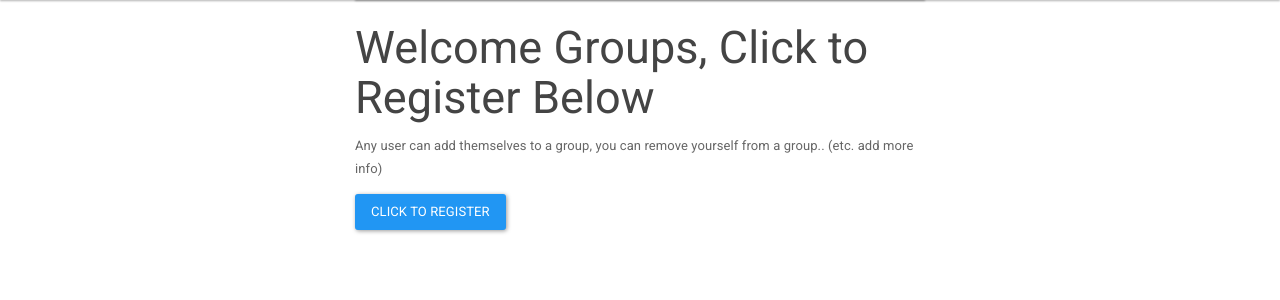
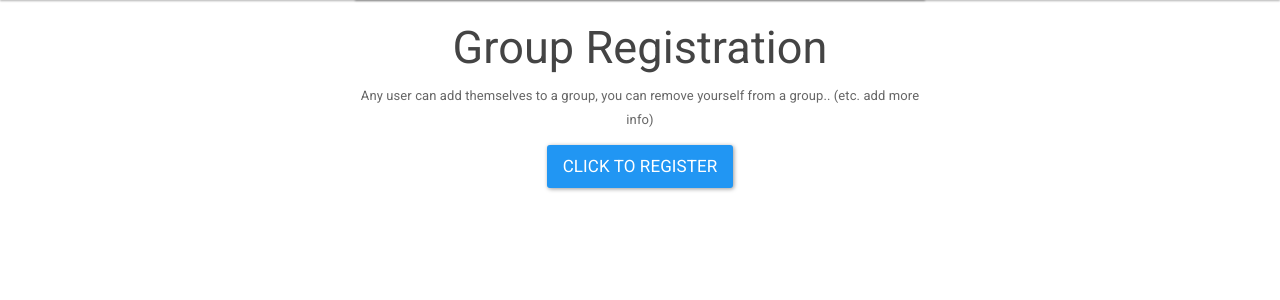
Before and after one commit to ashleypnguyen/cs3240-s17-team20, a Django app: page /groupHome/ in a window 1280 px wide; the page is wider, and only the part inside the window is pictured. Shown: the part 64-364 px from the top of that part. Run offline with Django 3.2, Linux system fonts and the light colour scheme; some libraries are stand-ins or nearby versions.

Commit message:
more minor html

```diff
--- a/UserGroupForms/templates/groupHome.html
+++ b/UserGroupForms/templates/groupHome.html
@@ -17,9 +17,12 @@
 <div class="container" style="min-width:200px;max-width:600px;margin-right:auto;margin-left:auto;padding-left:15px;padding-right:15px;">
   <body onload="changeActive()">
   {% include 'header.html' %}
-    <h2 class="form-signin-heading">Welcome Groups, Click to Register Below</h2>
+    <center>
+    <h2 class="form-signin-heading">Group Registration</h2>
+    <center>
     <p>Any user can add themselves to a group, you can remove yourself from a group.. (etc. add more info)</p>
-    <a type="submit" class = "btn btn-primary" href="http://fintech-s17-team20.herokuapp.com/groupSignup/">Click to Register</a>
+    <a type="submit" class = "btn btn-primary btn-lg" href="http://fintech-s17-team20.herokuapp.com/groupSignup/">Click to Register</a>
+
 </body>
 </div>
 
--- a/UserGroupForms/templates/groupSignup.html
+++ b/UserGroupForms/templates/groupSignup.html
@@ -49,8 +49,12 @@
            {% csrf_token %}
 
         <div class="form-group">
+
             <h2 class="form-signin-heading">Welcome new groups! Register below...</h2>
+
             {{ form.as_p }}
+
+
     <!--<label for="group_name">Group Name: </label>-->
     <!--<input type="group_name" class="form-control" id="group_name" placeholder="Group Name">-->
             <!---->
@@ -72,7 +76,7 @@
   <!--</div>-->
 
   <!--<button type="submit" class="btn btn-default">Submit</button>-->
-          <input type="submit" name="submit" value="Register"/>
+          <input type="submit" class = "btn btn-success btn-lg" name="submit" value="Register"/>
 
 </form>
  </div>
```
Also changed, not shown: UserGroupForms/templates/base.html (+8 -3 lines), UserGroupForms/templates/userSignup.html (+7 -4 lines), UserGroupForms/templates/header.html (line endings or trailing spaces), db.sqlite3.
